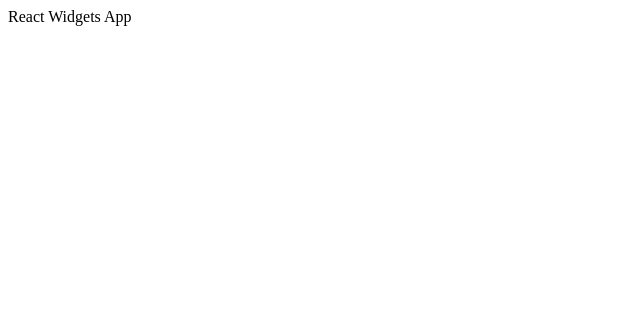
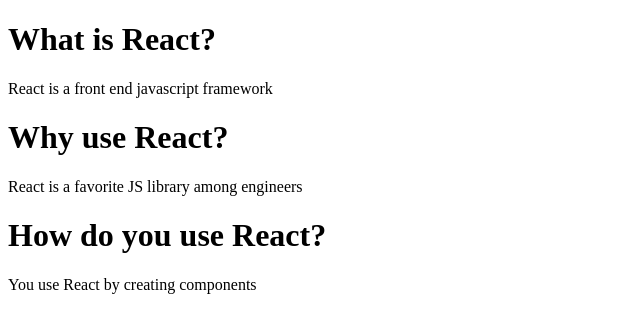
Before and after one commit to olaassem/react-widgets, a React (Create React App) app: page / in a window 1280 px wide. Shown: the top 332 px of the page, without its empty margins (0-640 px from the left). Built offline with nearby package versions, Linux system fonts and the light colour scheme.

Commit message:
accordion comp & passes/renders items prop

```diff
--- a/src/App.js
+++ b/src/App.js
@@ -1,5 +1,24 @@
-function App() {
-	return <div className="App">React Widgets App</div>;
+import Accordion from './components.js/Accordion';
+
+const items = [
+	{
+		title: 'What is React?',
+		content: 'React is a front end javascript framework',
+	},
+	{
+		title: 'Why use React?',
+		content: 'React is a favorite JS library among engineers',
+	},
+	{
+		title: 'How do you use React?',
+		content: 'You use React by creating components',
+	},
+];
+
+export default function App() {
+	return (
+		<div>
+			<Accordion items={items} />
+		</div>
+	);
 }
-
-export default App;
--- /dev/null
+++ b/src/components.js/Accordion.js
@@ -0,0 +1,11 @@
+export default function Accordion({ items }) {
+	const accordionList = items.map((item, i) => {
+		return (
+			<div key={i}>
+				<h1>{item.title}</h1>
+				<p>{item.content}</p>
+			</div>
+		);
+	});
+	return <div>{accordionList}</div>;
+}
```
